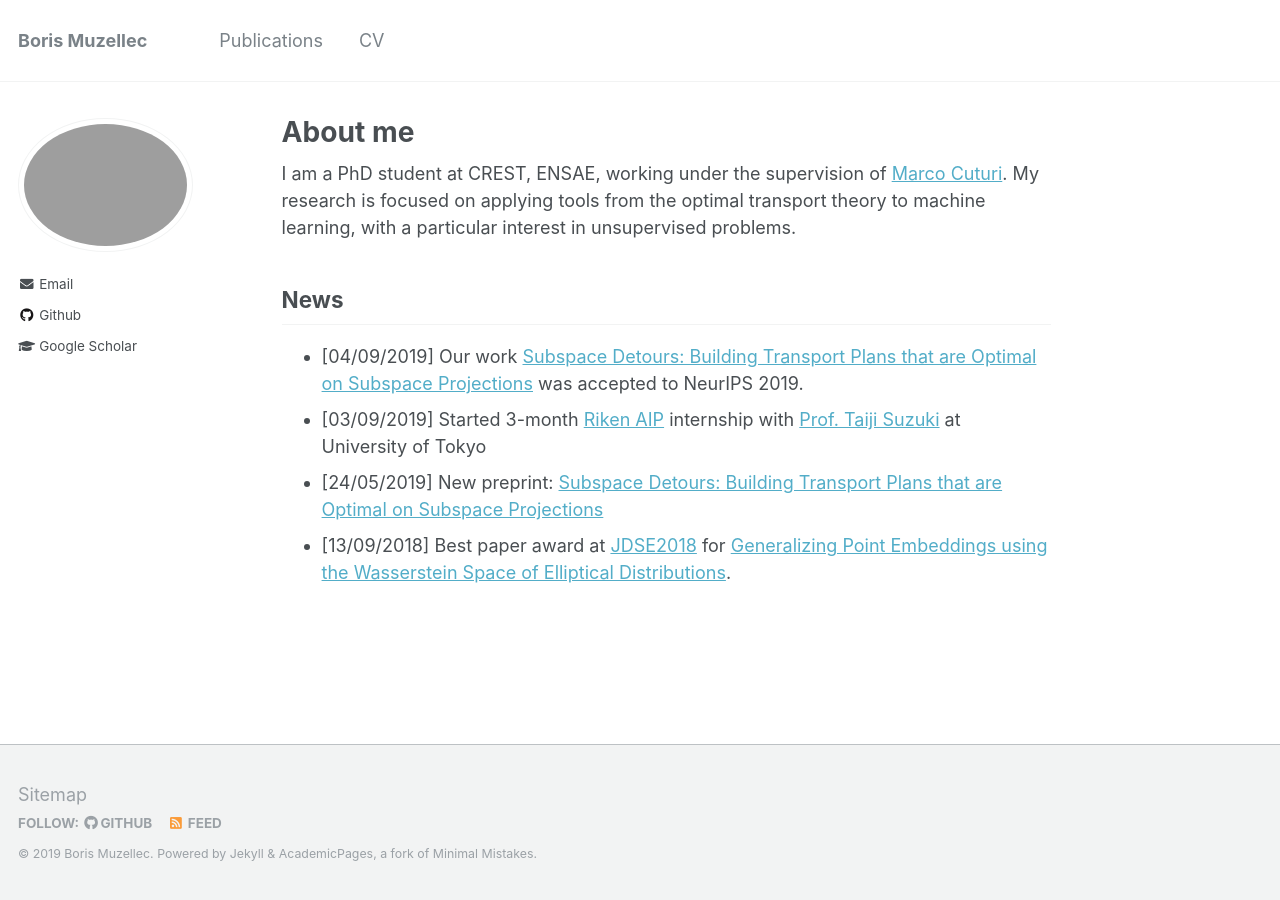
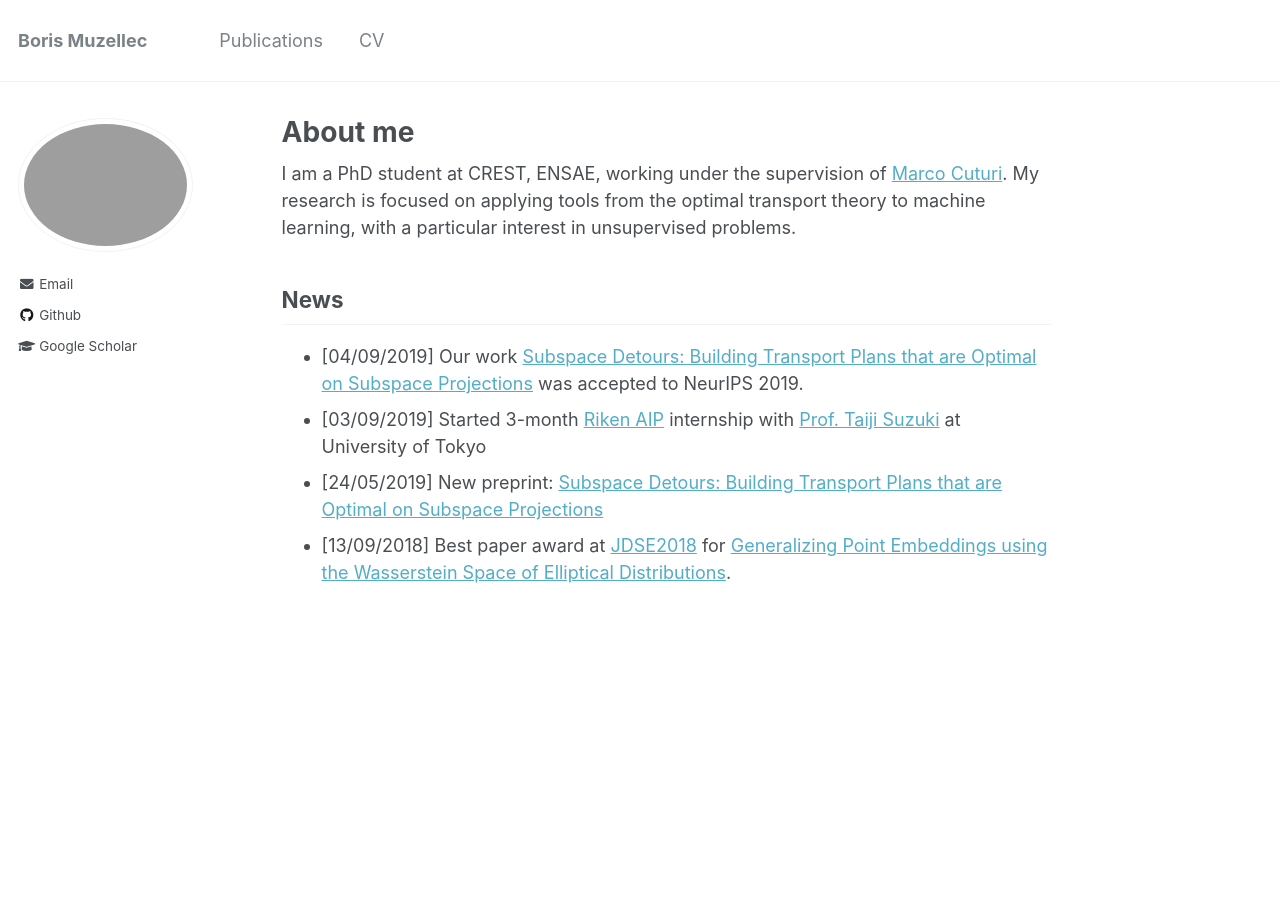
Before and after one commit to BorisMuzellec/borismuzellec.github.io, a Jekyll site: the page built from _pages/about.md, in a window 1280 px wide. Built offline with Jekyll 4.4.1, drawn with Linux system fonts in a browser that asks for light colours.

Commit message:
remove footer

```diff
--- a/_includes/footer.html
+++ b/_includes/footer.html
@@ -1,5 +1,5 @@
 {% include base_path %}
-
+<!--
 <div class="page__footer-follow">
   <ul class="social-icons">
     {% if site.data.ui-text[site.locale].follow_label %}
@@ -22,3 +22,4 @@
 </div>
 
 <div class="page__footer-copyright">&copy; {{ site.time | date: '%Y' }} {{ site.name | default: site.title }}. {{ site.data.ui-text[site.locale].powered_by | default: "Powered by" }} <a href="http://jekyllrb.com" rel="nofollow">Jekyll</a> &amp; <a href="https://github.com/academicpages/academicpages.github.io">AcademicPages</a>, a fork of <a href="https://mademistakes.com/work/minimal-mistakes-jekyll-theme/" rel="nofollow">Minimal Mistakes</a>.</div>
+-->
--- a/_includes/footer/custom.html
+++ b/_includes/footer/custom.html
@@ -1,3 +1,2 @@
 <!-- start custom footer snippets -->
-<a href="/sitemap/">Sitemap</a>
 <!-- end custom footer snippets -->
--- a/_layouts/default.html
+++ b/_layouts/default.html
@@ -18,13 +18,6 @@ layout: compress
 
     {{ content }}
 
-    <div class="page__footer">
-      <footer>
-        {% include footer/custom.html %}
-        {% include footer.html %}
-      </footer>
-    </div>
-
     {% include scripts.html %}
 
   </body>
```
